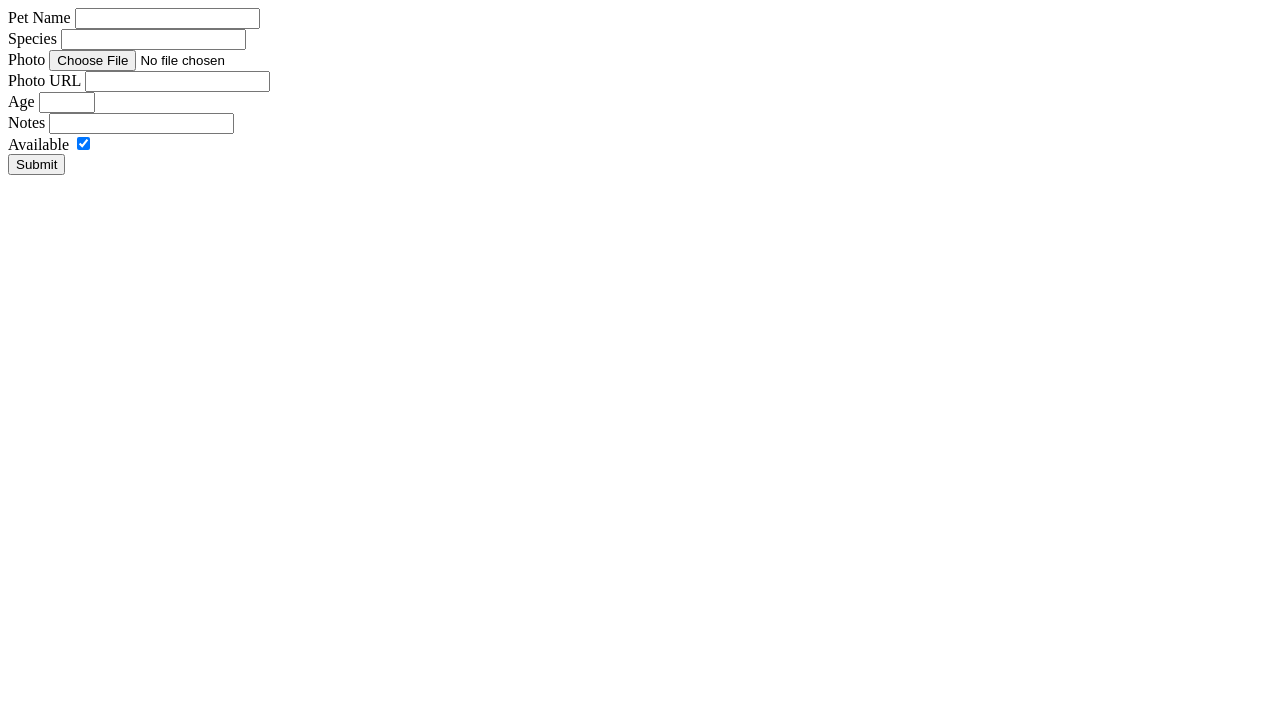
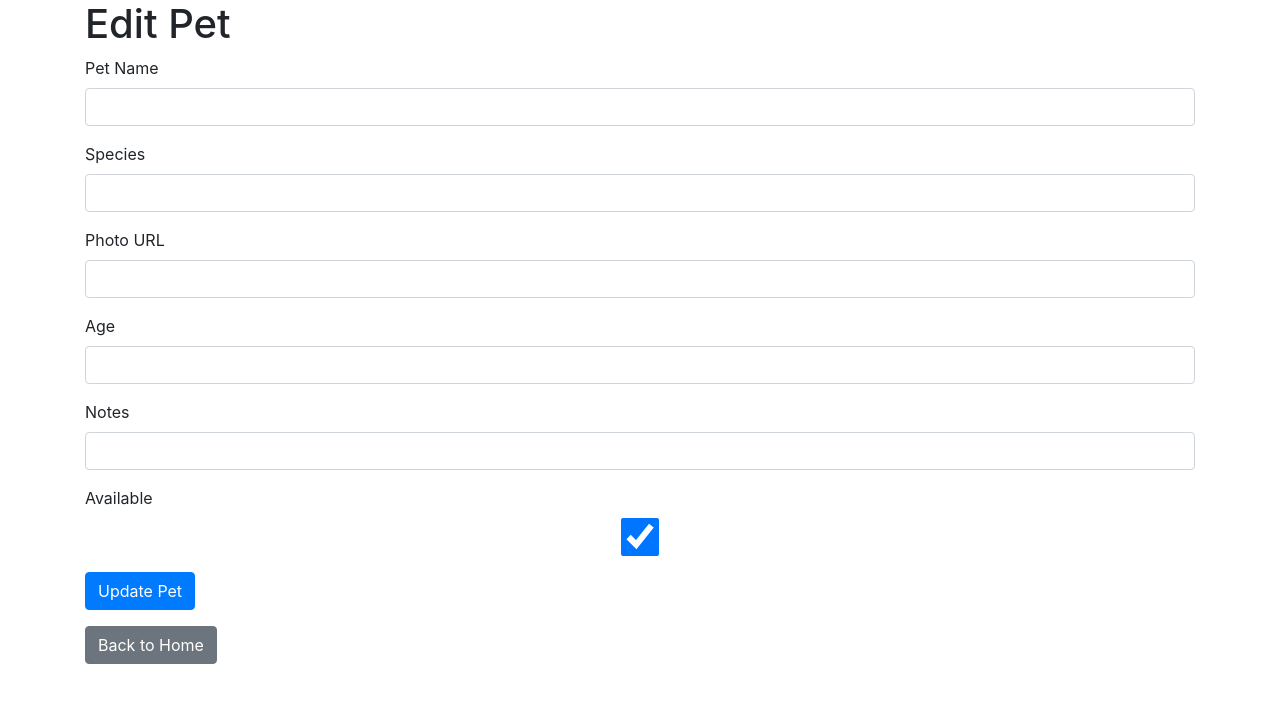
Before and after one commit to bbrooks37/Adoption-Agency, a Flask app: template templates/_form.html in a window 1280 px wide. Shown: the top 703 px of the page. Run offline with Flask 3, Linux system fonts and the light colour scheme; the template is opened without the code that fills it: values that come from a table or form of the project are taken from there, others are empty; parts of the project's set-up code (start-up, migrations or seed data) failed here and were passed over; some libraries are stand-ins or nearby versions.

Commit message:
Update _form.html

```diff
--- a/templates/_form.html
+++ b/templates/_form.html
@@ -1,3 +1,9 @@
+{% extends 'base.html' %}
+
+{% block content %}
+    <h1>Edit Pet</h1>
+    <form method="POST">
+        {{ form.hidden_tag() }}
         {% for field in form %}
             {% if field.widget.input_type != 'hidden' %}
                 <div class="form-group">
@@ -9,4 +15,7 @@
                 </div>
             {% endif %}
         {% endfor %}
-<button type="submit" class="btn btn-primary">Submit</button>
+        <button type="submit" class="btn btn-primary">Update Pet</button>
+    </form>
+    <a href="{{ url_for('home') }}" class="btn btn-secondary mt-3">Back to Home</a>
+{% endblock %}
```
Lines whose indentation alone changed are shown as unchanged.
